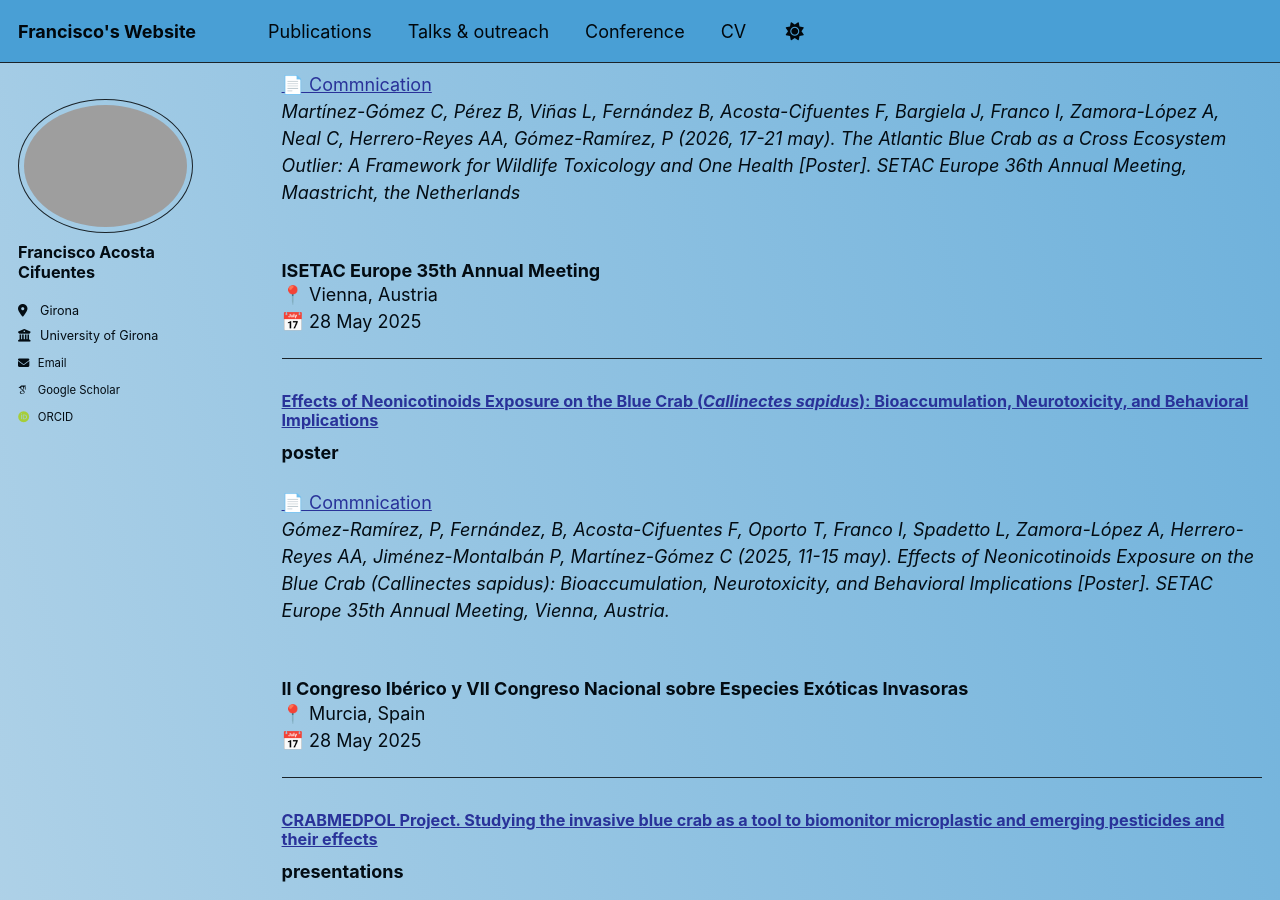
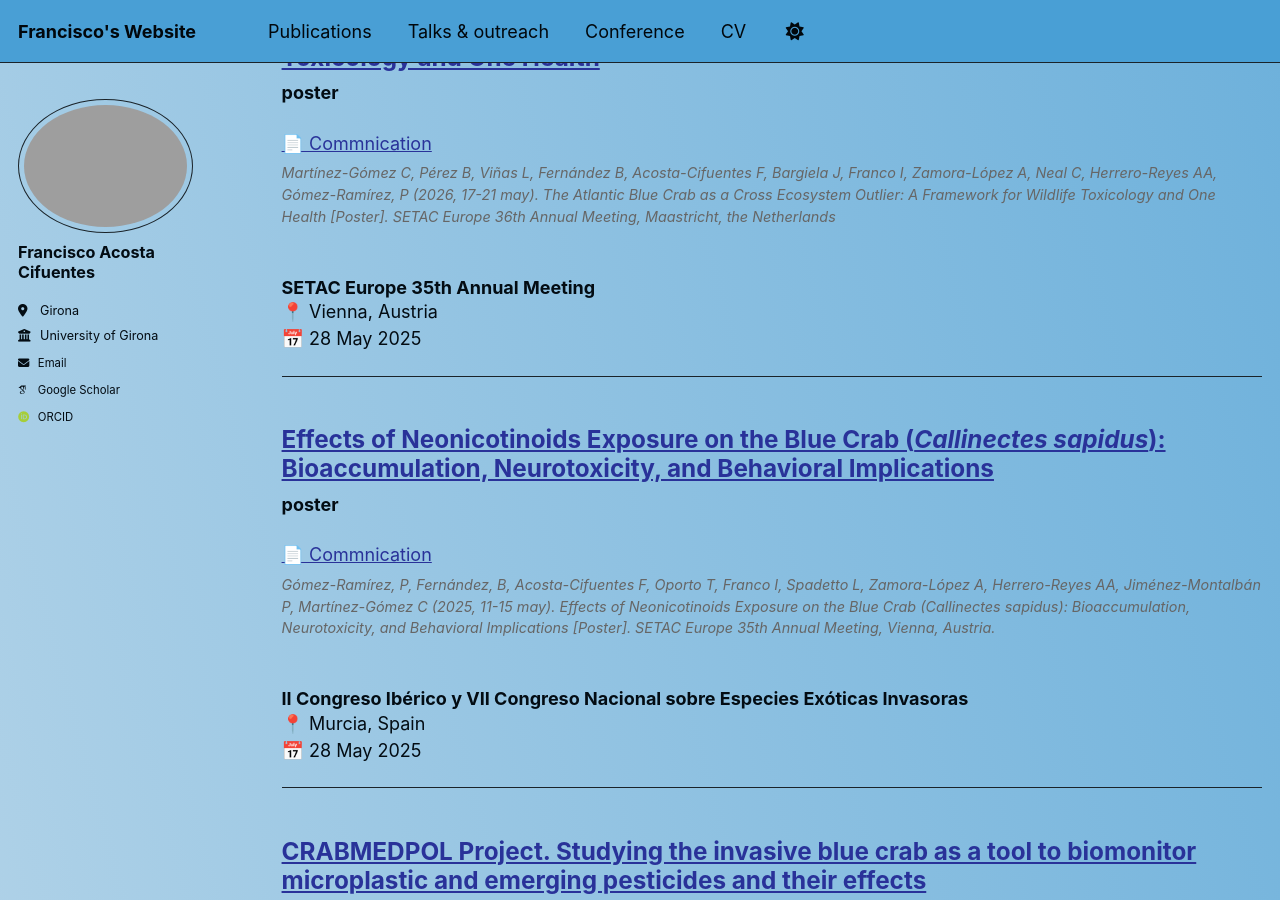
Before and after one commit to franciscoacostacifuentes/franciscoacostacifuentes.github.io, a Jekyll site: the page built from _pages/conference.html, in a window 1280 px wide and 900 px high, scrolled down 1017 px. Built offline with Jekyll 4.4.1, drawn with Linux system fonts in a browser that asks for light colours; some web fonts are replaced.

Commit message:
Cambios formato conference

```diff
--- a/_includes/archive-single-conference.html
+++ b/_includes/archive-single-conference.html
@@ -1,8 +1,13 @@
 {% if post.link %}
-<h3>
-  <a href="{{ post.link }}" target="_blank" rel="noopener noreferrer">
+<h3 style="font-size: 1.35em; margin-bottom: 0.3em;">
+  {% if post.link %}
+    <a href="{{ post.link }}" target="_blank" rel="noopener noreferrer">
+      {{ post.title }}
+    </a>
+  {% else %}
     {{ post.title }}
-  </a>
+  {% endif %}
+</h3>
 </h3>
 {% else %}
 <h3>{{ post.title }}</h3>
@@ -33,7 +38,9 @@
 {% endif %}
 
 {% if post.citation %}
-<p><em>{{ post.citation }}</em></p>
+<p style="font-size: 0.8em; color: #666; margin-top: 0.4em;">
+  <em>{{ post.citation }}</em>
+</p>
 {% endif %}
 
 {% if post.presentationurl %}
```
Also changed, not shown: _conference/2025_SETAC.md (+1 -1 lines).
